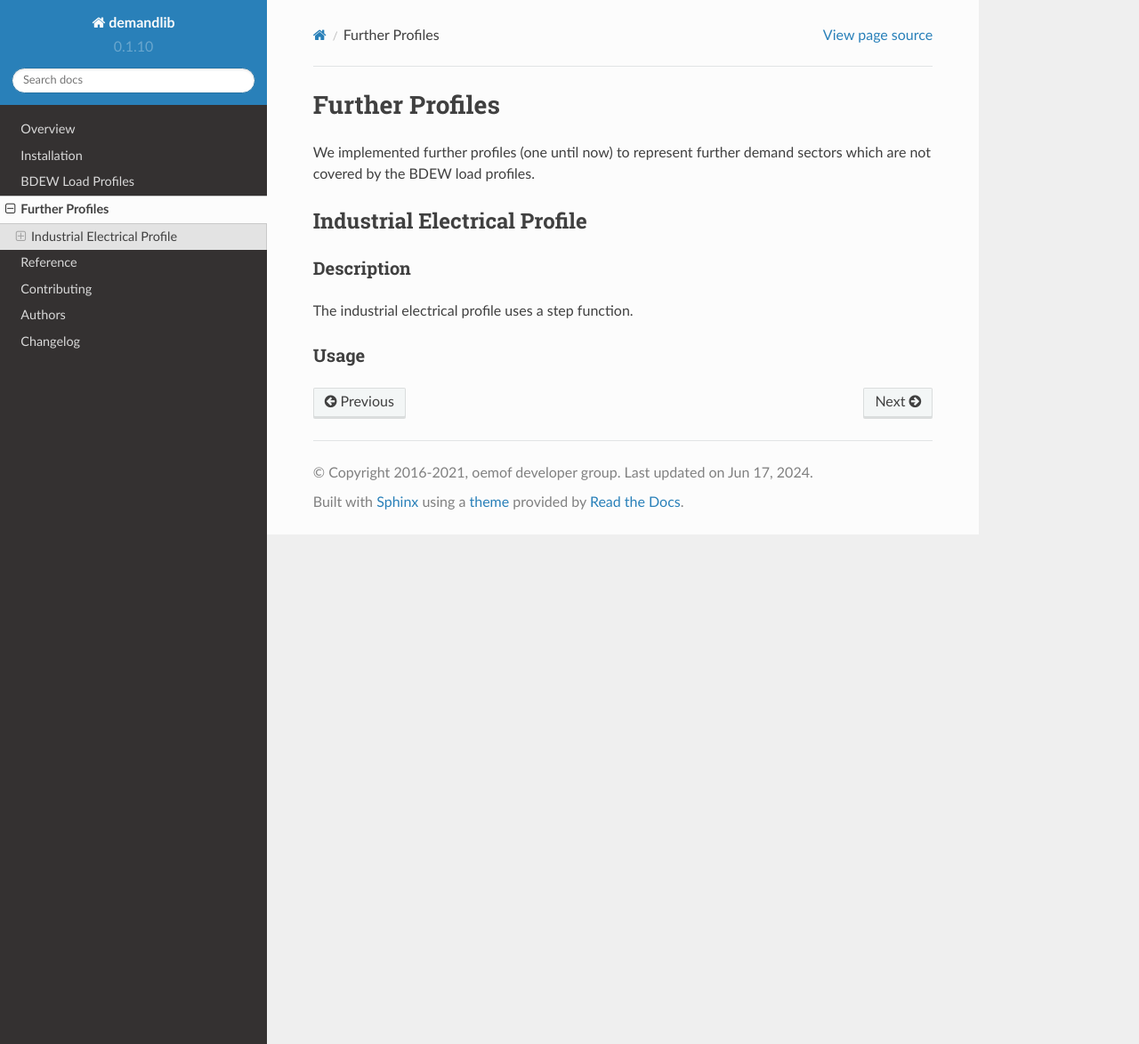
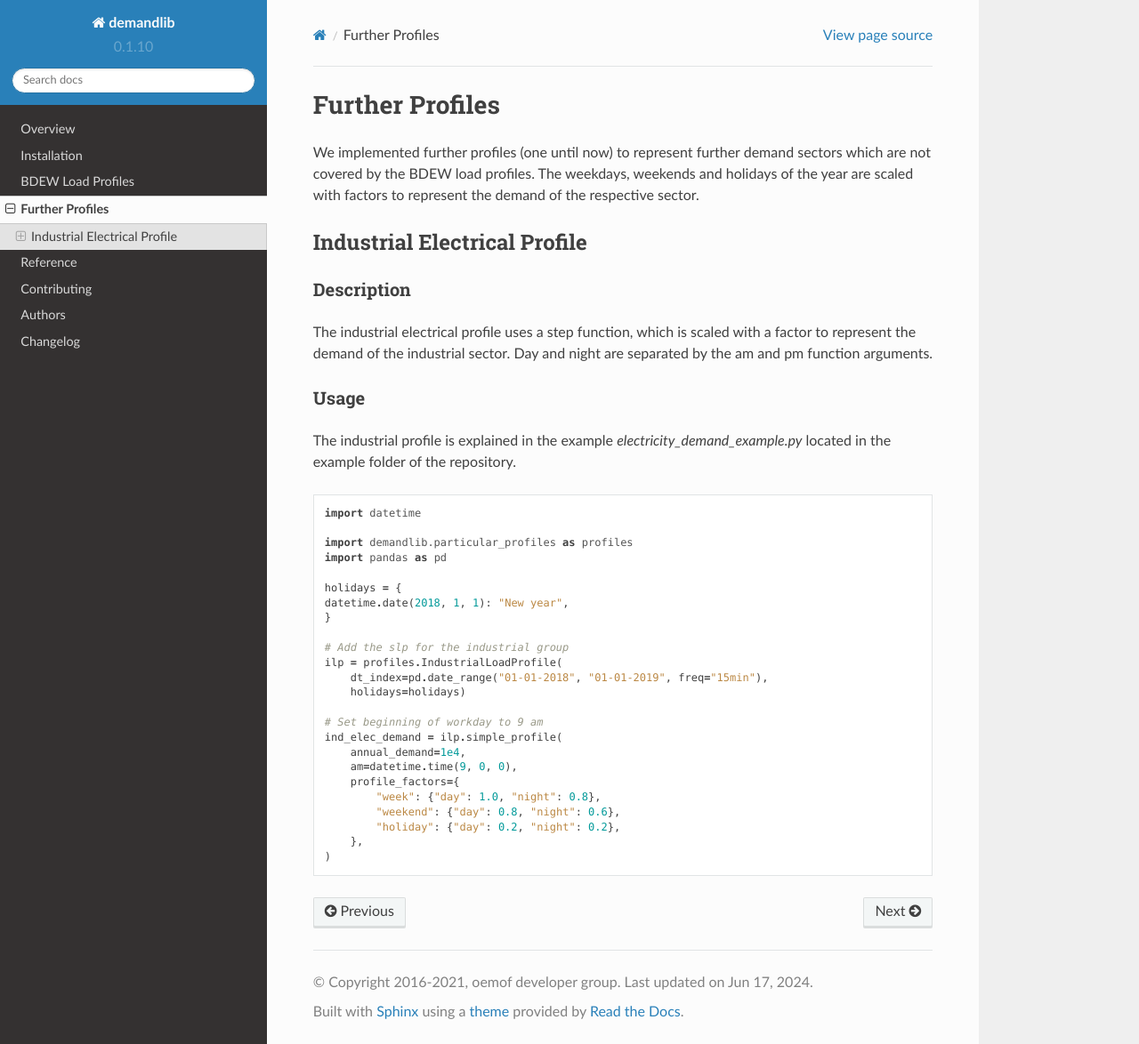
Before and after one commit to oemof/demandlib, a Sphinx documentation site: the page built from docs/further_profiles.rst, in a window 1280 px wide and 1174 px high. Shown: the whole window at 89% size. Built offline with Sphinx 7.4.7 and the Read the Docs theme 2.0.0, drawn with Linux system fonts in a browser that asks for light colours; formulas are drawn with MathJax 3.

Commit message:
modified documentation regarding particular_profiles.IndustrialLoadProfile
According to recent changes.

```diff
--- a/docs/further_profiles.rst
+++ b/docs/further_profiles.rst
@@ -3,6 +3,7 @@ Further Profiles
 ================
 
 We implemented further profiles (one until now) to represent further demand sectors which are not covered by the BDEW load profiles.
+The weekdays, weekends and holidays of the year are scaled with factors to represent the demand of the respective sector.
 
 Industrial Electrical Profile
 ~~~~~~~~~~~~~~~~~~~~~~~~~~~~~
@@ -10,7 +11,38 @@ Industrial Electrical Profile
 Description
 +++++++++++
 
-The industrial electrical profile uses a step function.
+The industrial electrical profile uses a step function, which is scaled with a factor to represent the demand of the industrial sector.
+Day and night are separated by the am and pm function arguments.
 
 Usage
 +++++
+
+The industrial profile is explained in the example `electricity_demand_example.py`
+located in the example folder of the repository.
+
+.. code-block:: python
+
+    import datetime
+
+    import demandlib.particular_profiles as profiles
+    import pandas as pd
+
+    holidays = {
+    datetime.date(2018, 1, 1): "New year",
+    }
+
+    # Add the slp for the industrial group
+    ilp = profiles.IndustrialLoadProfile(
+        dt_index=pd.date_range("01-01-2018", "01-01-2019", freq="15min"),
+        holidays=holidays)
+
+    # Set beginning of workday to 9 am
+    ind_elec_demand = ilp.simple_profile(
+        annual_demand=1e4,
+        am=datetime.time(9, 0, 0),
+        profile_factors={
+            "week": {"day": 1.0, "night": 0.8},
+            "weekend": {"day": 0.8, "night": 0.6},
+            "holiday": {"day": 0.2, "night": 0.2},
+        },
+    )
```
Also changed, not shown: 1 other file.
